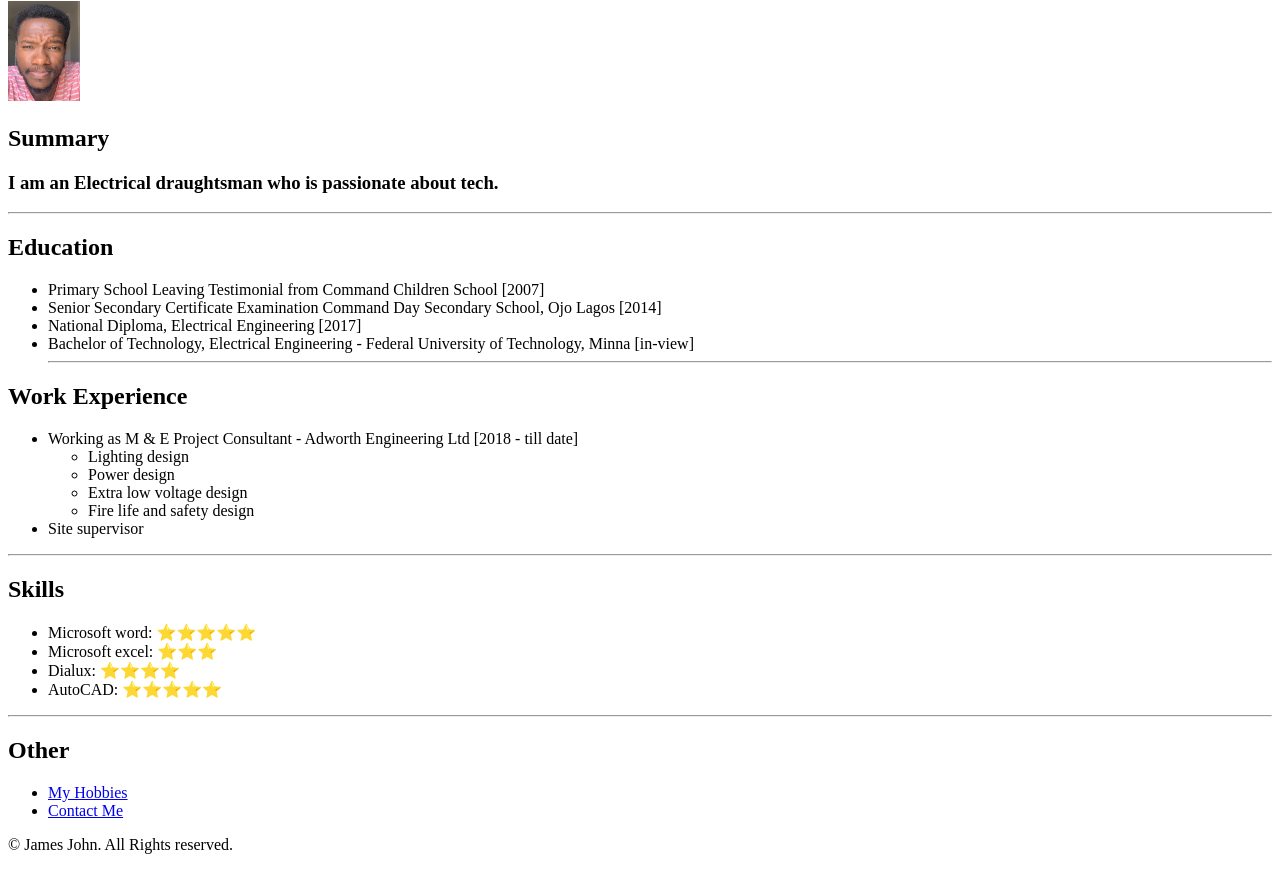
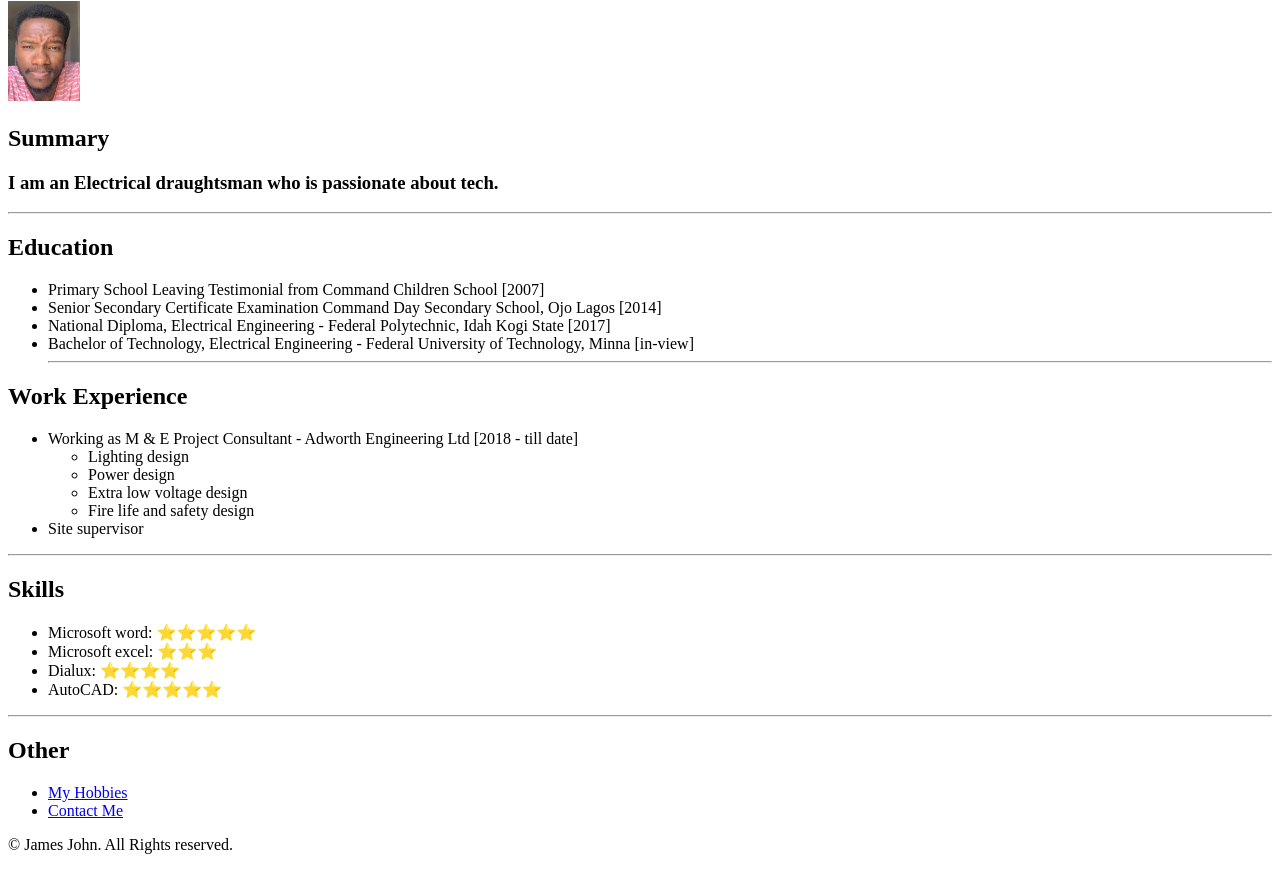
Before and after one commit to Ojaay96/My-Resume, a plain HTML site: page index.html in a window 1280 px wide. Shown: the part 79-949 px from the top of the page. Drawn offline with Linux system fonts and the light colour scheme.

Commit message:
Update index.html

```diff
--- a/index.html
+++ b/index.html
@@ -15,7 +15,7 @@
    <ul>
      <li>Primary School Leaving Testimonial from Command Children School [2007]</li>
      <li>Senior Secondary Certificate Examination Command Day Secondary School, Ojo Lagos [2014]</li>
-     <li>National Diploma, Electrical Engineering [2017]</li>
+     <li>National Diploma, Electrical Engineering - Federal Polytechnic, Idah Kogi State [2017]</li>
      <li>Bachelor of Technology, Electrical Engineering - Federal University of Technology, Minna [in-view]</li>
      <hr>
    </ul>
```
